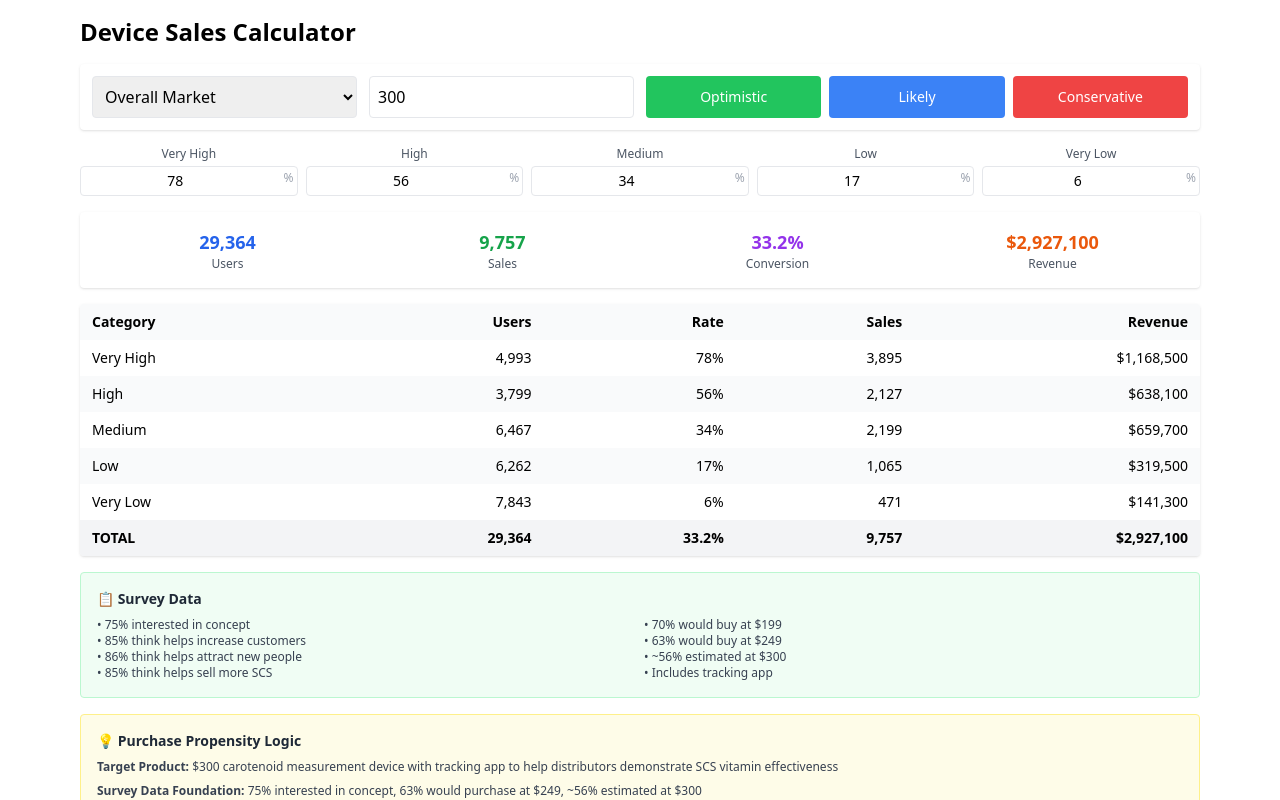
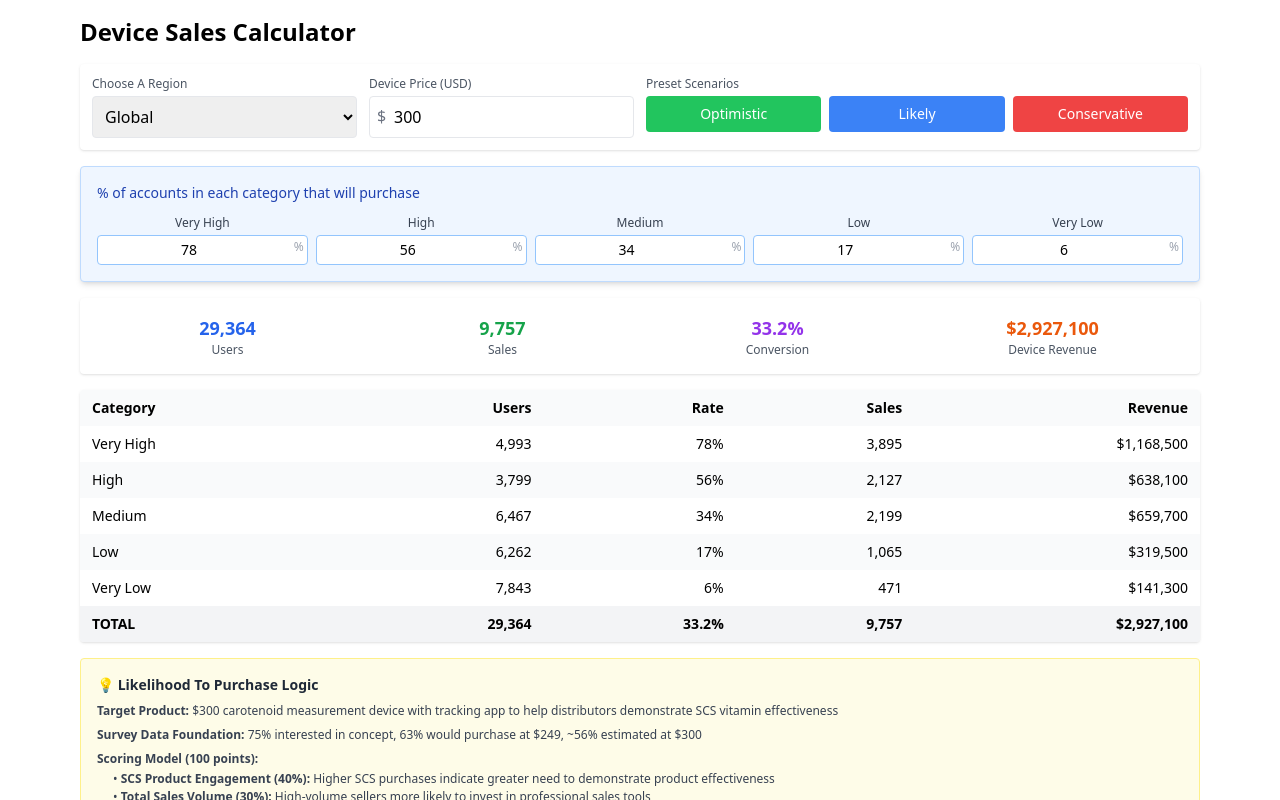
Before and after one commit to beastwood12/prysm_likely_to_purch, a React (Vite) app: page / in a window 1280 px wide. Shown: the top 800 px of the page. Built offline with nearby package versions, Linux system fonts and the light colour scheme; the HTML template or start-up script is replaced by a standard one.

Commit message:
Update App.tsx

```diff
--- a/src/App.tsx
+++ b/src/App.tsx
@@ -65,12 +65,14 @@ export default function Calculator() {
       <h1 className="text-2xl font-bold mb-4">Device Sales Calculator</h1>
 
       <div className="grid grid-cols-2 md:grid-cols-4 gap-3 mb-4 p-3 bg-white rounded shadow">
+        <div>
+          <label className="block text-xs font-medium text-gray-600 mb-1">Choose A Region</label>
           <select
             value={region}
             onChange={(e) => setRegion(e.target.value)}
-          className="p-2 border rounded"
+            className="w-full p-2 border rounded"
           >
-          <option value="overall">Overall Market</option>
+            <option value="overall">Global</option>
             <option value="japan">Japan</option>
             <option value="latinAmerica">Latin America</option>
             <option value="korea">Korea</option>
@@ -80,16 +82,25 @@ export default function Calculator() {
             <option value="northAmerica">North America</option>
             <option value="pacific">Pacific</option>
           </select>
+        </div>
 
+        <div>
+          <label className="block text-xs font-medium text-gray-600 mb-1">Device Price (USD)</label>
+          <div className="relative">
+            <span className="absolute left-2 top-2 text-gray-500">$</span>
             <input
               type="number"
               value={price}
               onChange={(e) => setPrice(parseInt(e.target.value) || 300)}
-          className="p-2 border rounded"
-          placeholder="Device Price"
+              className="w-full p-2 pl-6 border rounded"
+              placeholder="300"
             />
+          </div>
+        </div>
 
-        <div className="col-span-2 grid grid-cols-3 gap-2">
+        <div className="col-span-2">
+          <label className="block text-xs font-medium text-gray-600 mb-1">Preset Scenarios</label>
+          <div className="grid grid-cols-3 gap-2">
             <button
               onClick={() => setPreset('optimistic')}
               className="px-3 py-2 bg-green-500 text-white rounded text-sm hover:bg-green-600"
@@ -110,11 +121,14 @@ export default function Calculator() {
             </button>
           </div>
         </div>
+      </div>
 
-      <div className="grid grid-cols-5 gap-2 mb-4">
+      <div className="p-4 bg-blue-50 border border-blue-200 rounded shadow-md mb-4">
+        <label className="block text-sm font-medium text-blue-800 mb-3">% of accounts in each category that will purchase</label>
+        <div className="grid grid-cols-5 gap-2">
           {categories.map((cat, i) => (
             <div key={cat} className="text-center">
-            <label className="block text-xs font-medium text-gray-600 mb-1">
+              <label className="block text-xs font-medium text-gray-700 mb-1">
                 {categoryNames[i]}
               </label>
               <div className="relative">
@@ -122,13 +136,14 @@ export default function Calculator() {
                   type="number"
                   value={rates[cat]}
                   onChange={(e) => setRates(prev => ({ ...prev, [cat]: parseFloat(e.target.value) || 0 }))}
-                className="w-full p-1 border rounded text-sm text-center pr-4"
+                  className="w-full p-1 border border-blue-300 rounded text-sm text-center pr-4 bg-white focus:border-blue-500 focus:ring-1 focus:ring-blue-500"
                   step="0.1"
                 />
                 <span className="absolute right-1 top-1 text-xs text-gray-400">%</span>
               </div>
             </div>
           ))}
+        </div>
       </div>
 
       <div className="grid grid-cols-4 gap-3 mb-4 p-4 bg-white rounded shadow">
@@ -146,7 +161,7 @@ export default function Calculator() {
         </div>
         <div className="text-center">
           <div className="text-lg font-bold text-orange-600">${totalRevenue.toLocaleString()}</div>
-          <div className="text-xs text-gray-600">Revenue</div>
+          <div className="text-xs text-gray-600">Device Revenue</div>
         </div>
       </div>
 
@@ -184,26 +199,8 @@ export default function Calculator() {
         </table>
       </div>
 
-      <div className="p-4 bg-green-50 border border-green-200 rounded mb-4">
-        <h3 className="text-sm font-semibold text-gray-800 mb-2">📋 Survey Data</h3>
-        <div className="text-xs text-gray-700 grid grid-cols-2 gap-2">
-          <div>
-            <p>• 75% interested in concept</p>
-            <p>• 85% think helps increase customers</p>
-            <p>• 86% think helps attract new people</p>
-            <p>• 85% think helps sell more SCS</p>
-          </div>
-          <div>
-            <p>• 70% would buy at $199</p>
-            <p>• 63% would buy at $249</p>
-            <p>• ~56% estimated at $300</p>
-            <p>• Includes tracking app</p>
-          </div>
-        </div>
-      </div>
-
       <div className="p-4 bg-yellow-50 border border-yellow-200 rounded">
-        <h3 className="text-sm font-semibold text-gray-800 mb-2">💡 Purchase Propensity Logic</h3>
+        <h3 className="text-sm font-semibold text-gray-800 mb-2">💡 Likelihood To Purchase Logic</h3>
         <div className="text-xs text-gray-700 space-y-2">
           <p><strong>Target Product:</strong> $300 carotenoid measurement device with tracking app to help distributors demonstrate SCS vitamin effectiveness</p>
           <p><strong>Survey Data Foundation:</strong> 75% interested in concept, 63% would purchase at $249, ~56% estimated at $300</p>
@@ -221,6 +218,24 @@ export default function Calculator() {
           <p><strong>Business Logic:</strong> Device enables distributors to provide real-time proof of SCS vitamin effectiveness to prospects, supporting the 85% who believe it will help sell more SCS products and 86% who think it will attract new people.</p>
         </div>
       </div>
+
+      <div className="p-4 bg-green-50 border border-green-200 rounded mt-4">
+        <h3 className="text-sm font-semibold text-gray-800 mb-2">📋 Survey Data</h3>
+        <div className="text-xs text-gray-700 grid grid-cols-2 gap-2">
+          <div>
+            <p>• 75% interested in concept</p>
+            <p>• 85% think helps increase customers</p>
+            <p>• 86% think helps attract new people</p>
+            <p>• 85% think helps sell more SCS</p>
+          </div>
+          <div>
+            <p>• 70% would buy at $199</p>
+            <p>• 63% would buy at $249</p>
+            <p>• ~56% estimated at $300</p>
+            <p>• Includes tracking app</p>
+          </div>
+        </div>
+      </div>
     </div>
   );
 }
```
Lines whose indentation alone changed are shown as unchanged.
